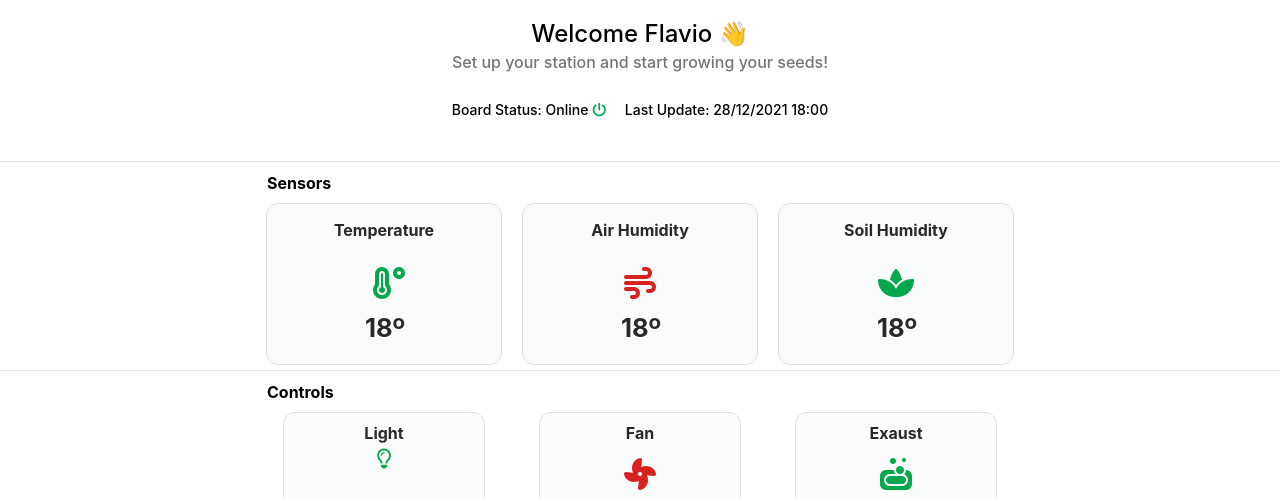
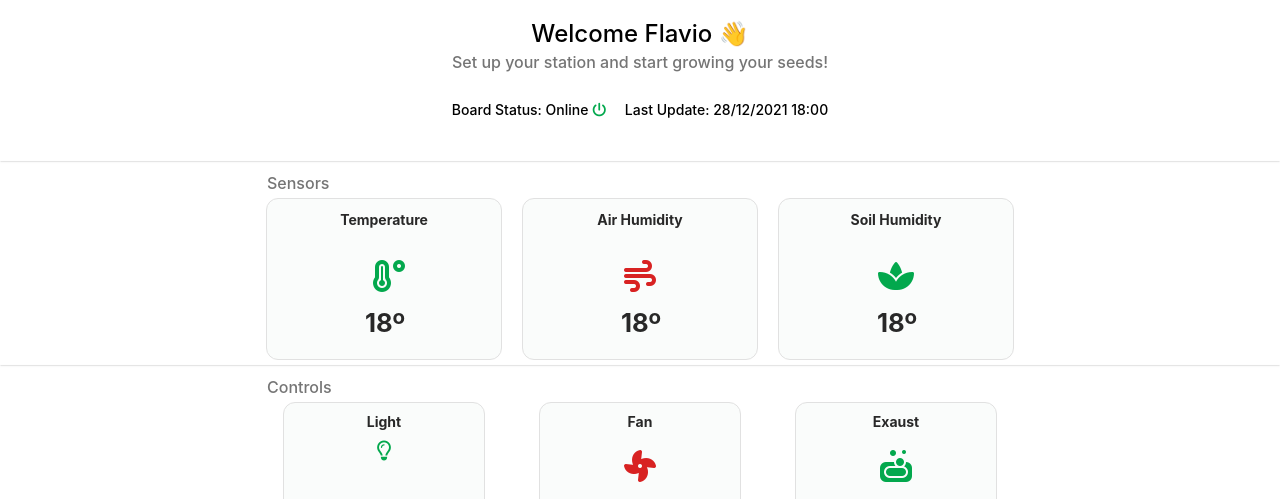
Before and after one commit to FlavioHPOliveira/cannadesign, a plain HTML site: page index.html in a window 1280 px wide. Shown: the part 91-590 px from the top of the page. Drawn offline with Linux system fonts and the light colour scheme.

Commit message:
mod title colors font size

```diff
--- a/css/cards.css
+++ b/css/cards.css
@@ -10,6 +10,8 @@
 
 .main__title {
   font-size: 16px;
+  color: #757575;
+  font-weight: inherit;
   text-align: left;
   margin-left: 11px;
   margin-top: 12px;
@@ -18,7 +20,7 @@
 }
 
 .main__cards {
-  margin-top: 5px;
+  margin-top: 0px;
   font-family: Poppins, -apple-system, BlinkMacSystemFont, Segoe UI, Roboto,
     Helvetica, Arial, sans-serif, Apple Color Emoji, Segoe UI Emoji,
     Segoe UI Symbol;
@@ -28,10 +30,9 @@
 }
 
 .main__cards h3 {
-  font-size: 16px;
+  font-size: 14px;
   font-weight: 700;
-  margin-top: 5px;
-  margin-bottom: 15px;
+  margin-bottom: 20px;
 }
 
 .main__cards h2 {
--- a/css/control.css
+++ b/css/control.css
@@ -6,8 +6,7 @@
   background-color: #005a2d05;
   border: 1px solid #e1e1e1;
   border-radius: 12px;
-  padding: 5px 40px 15px 40px;
-  padding-top: 5px;
+  padding: 10px 40px 15px 40px;
   margin: 5px 10px;
   margin-top: 5px;
   margin-bottom: 5px;
@@ -18,6 +17,10 @@
   flex-flow: column nowrap;
   justify-content: space-around;
   align-items: center;
+  margin-bottom: 20px;
+}
+
+.control__card h3 {
   margin-bottom: 20px;
 }
 
```
